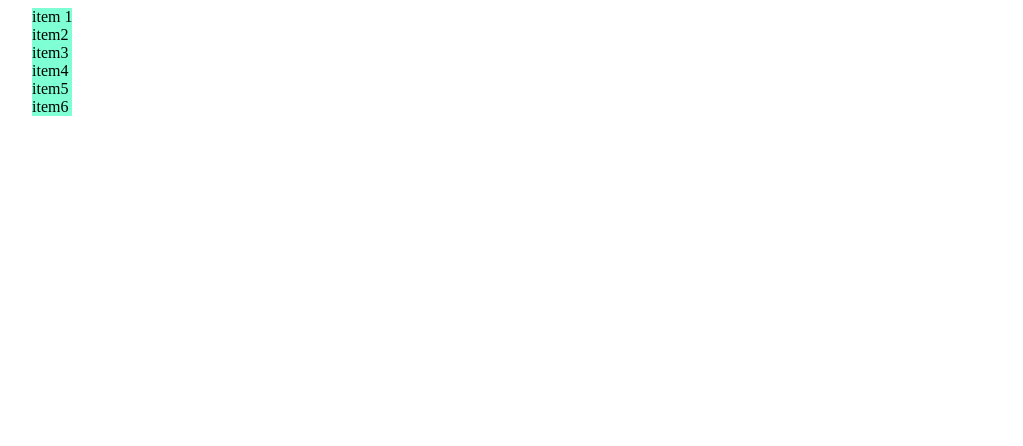
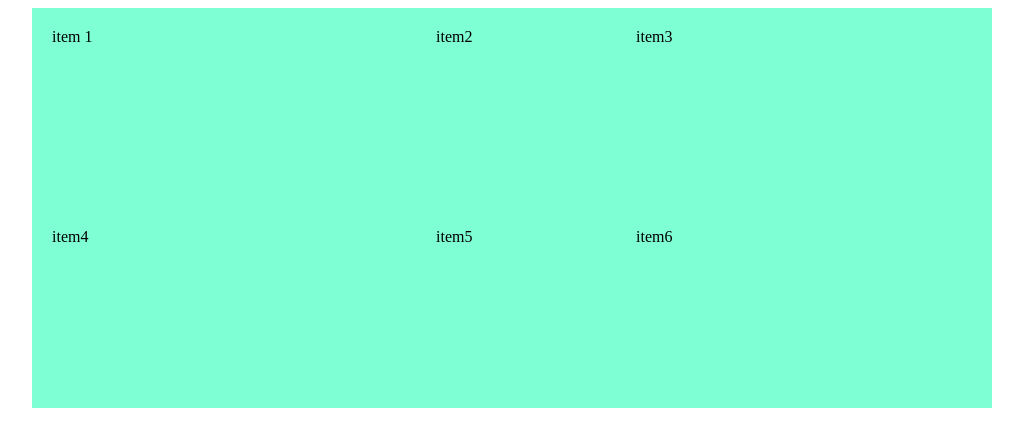
Before and after one commit to To-Ko5/grid-layouts, a website: page index.html in a window 1280 px wide. Shown: the whole page, without its empty margins (128-1151 px from the left). Drawn offline with nearby package versions, Linux system fonts and the light colour scheme; files that its build step writes are made by us from their sources.

Commit message:
Rows and columns in a CSS grid

```diff
--- a/src/scss/style.scss
+++ b/src/scss/style.scss
@@ -4,9 +4,12 @@
 }
 
 .grid {
-  display: inline-grid;
+  display: grid;
+  grid-template-rows: 200px 200px 200px;
+  grid-template-columns: 40% 200px auto;
 }
 
 .item {
   background-color: aquamarine;
+  padding: 20px;
 }
```
